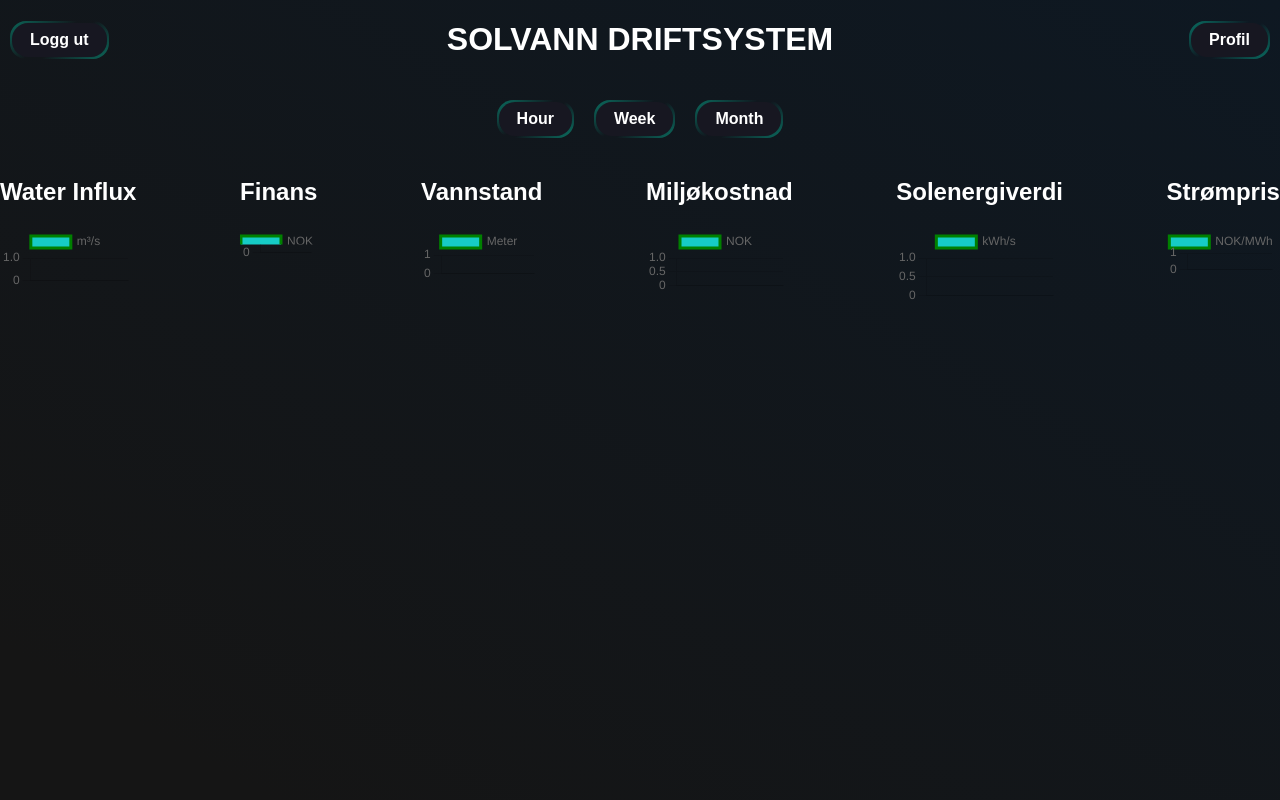
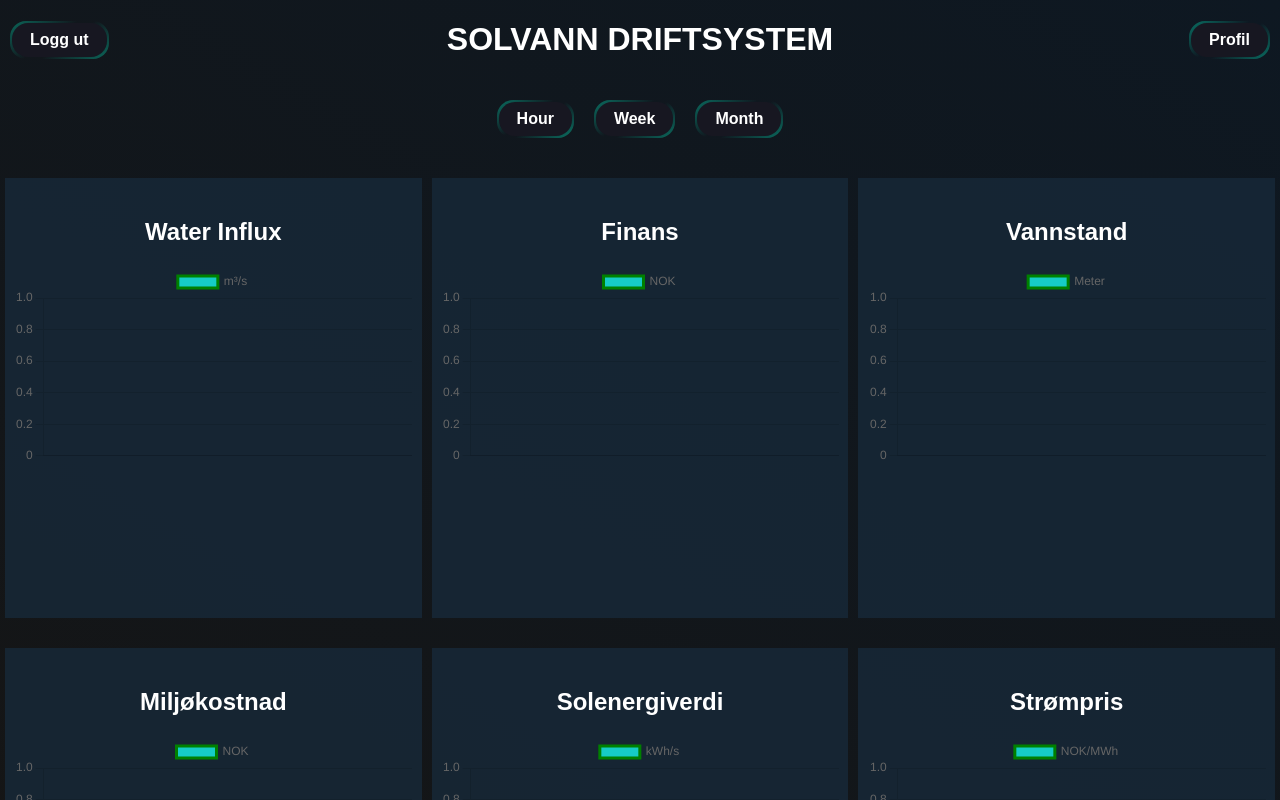
Before and after one commit to USN-Gjengen/APP2000_Gruppe06_Solvann-Driftsystem, a React (Create React App) app in the folder frontend/: page /Trend in a window 1280 px wide. Shown: the top 800 px of the page. Built offline with nearby package versions, Linux system fonts and the light colour scheme; no server answers; sample sign-in values are in the browser's storage.

Commit message:
Change classNames to english

```diff
--- a/frontend/src/pages/Trend.jsx
+++ b/frontend/src/pages/Trend.jsx
@@ -4,7 +4,7 @@ const Trend = () => {
     const generateGraphs = (timespan, dateFormat) => {
         return (
             <div className='boxes'>
-                <div className='trend-Konteiner'>
+                <div className='trend-Container'>
                     <h2>Water Influx</h2>
                     <Graph
                         src={`http://${process.env.REACT_APP_FRONTEND_API_ADDRESS}/api/WaterInflux/${timespan}`}
@@ -12,7 +12,7 @@ const Trend = () => {
                         dateFormat={dateFormat}
                     />
                 </div>
-                <div className='trend-Konteiner'>
+                <div className='trend-Container'>
                     <h2>Finans</h2>
                     <Graph
                         title="NOK"
@@ -20,7 +20,7 @@ const Trend = () => {
                         dateFormat={dateFormat}
                     />
                 </div>
-                <div className='trend-Konteiner'>
+                <div className='trend-Container'>
                     <h2>Vannstand</h2>
                     <Graph
                         title="Meter"
@@ -28,7 +28,7 @@ const Trend = () => {
                         dateFormat={dateFormat}
                     />
                 </div>
-                <div className='trend-Konteiner'>
+                <div className='trend-Container'>
                     <h2>Miljøkostnad</h2>
                     <Graph
                         title="NOK"
@@ -36,7 +36,7 @@ const Trend = () => {
                         dateFormat={dateFormat}
                     />
                 </div>
-                <div className='trend-Konteiner'>
+                <div className='trend-Container'>
                     <h2>Solenergiverdi</h2>
                     <Graph
                         title="kWh/s"
@@ -44,7 +44,7 @@ const Trend = () => {
                         dateFormat={dateFormat}
                     />
                 </div>
-                <div className='trend-Konteiner'>
+                <div className='trend-Container'>
                     <h2>Strømpris</h2>
                     <Graph
                         title="NOK/MWh"
```
